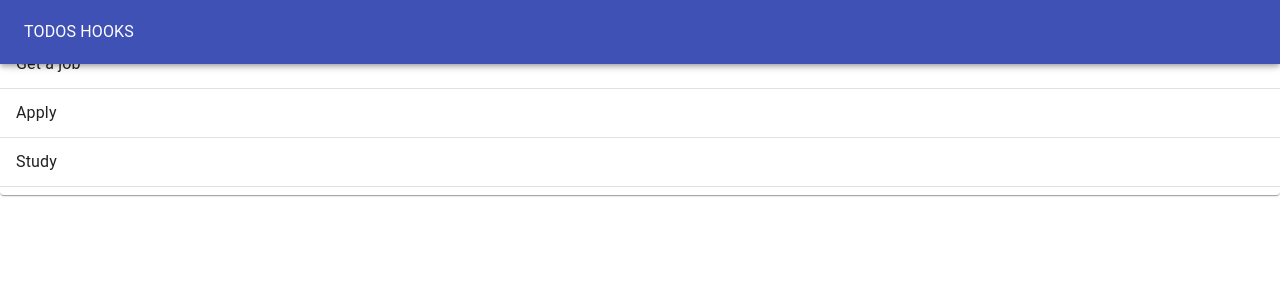
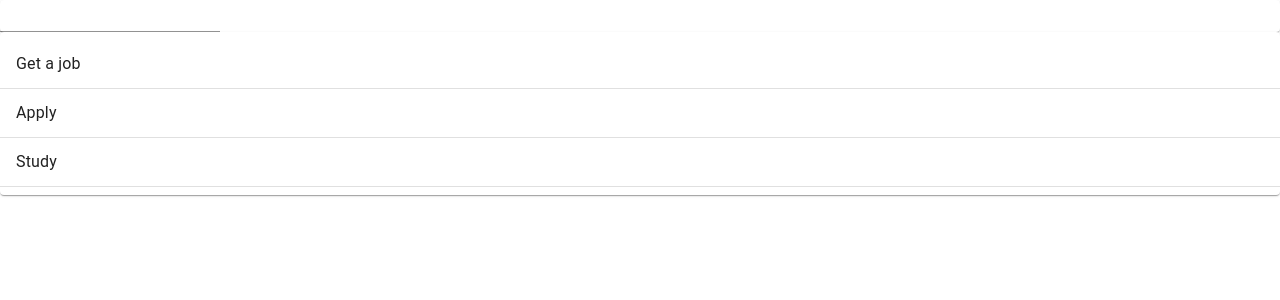
Before and after one commit to Evan-Leon/todo-list-hooks, a React (Create React App) app: page / in a window 1280 px wide. Shown: the top 300 px of the page. Built offline with nearby package versions, Linux system fonts and the light colour scheme.

Commit message:
Add custom hook to TodoForm

```diff
--- a/src/TodoApp.js
+++ b/src/TodoApp.js
@@ -14,6 +14,9 @@ function TodoApp(){
         {id: 3, task: 'Study', completed: false}
     ]
     const [todos, setTodos] = useState(initialTodos);
+    const addTodo = newTodoText => {
+        setTodos([...todos, {id: 4, task: newTodoText, completed: false}]);
+    }
     return(
     <Paper
         style={{
@@ -24,12 +27,12 @@ function TodoApp(){
         }}
         elevation={0}
     >
-        <AppBar color="primary" postion='static' style={{height: '64px'}}>
+        {/* <AppBar color="primary" postion='static' style={{height: '64px'}}>
             <Toolbar>
                 <Typography color="inherit">TODOS HOOKS</Typography>
             </Toolbar>
-        </AppBar>
-        < TodoForm />
+        </AppBar> */}
+        < TodoForm addTodo={addTodo}/>
         <TodoList className="todo-list" todos={todos} />
     </Paper>
     )
--- a/src/TodoForm.js
+++ b/src/TodoForm.js
@@ -1,9 +1,13 @@
 import React from 'react';
-import {Paper, TextField} from '@material-ui/core'
+import {Paper, TextField} from '@material-ui/core';
+import useInputState from './hooks/useInputState';
+
 function TodoForm(props){
+    const [value, handleChange, reset] = useInputState('');
     return(
         <Paper>
-            <TextField />
+            {value}
+            <TextField value = {value} onChange={handleChange} />
 
         </Paper>
     )
```
